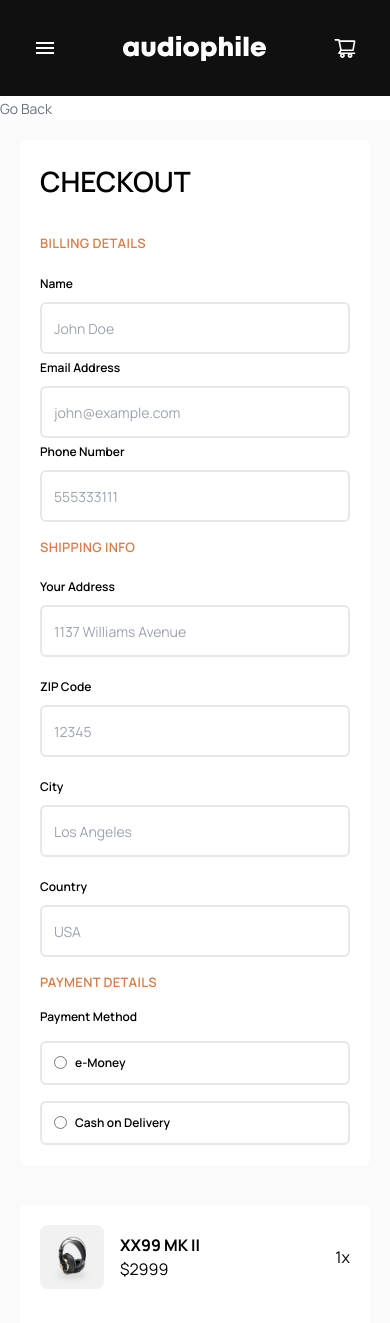
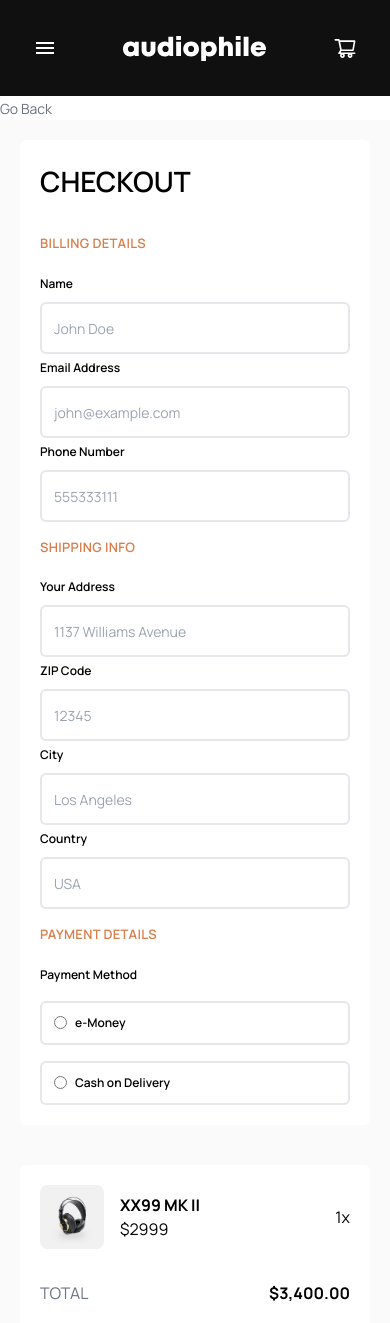
Before and after one commit to Jorstev/audiophile, a React (Vite) app in the folder client/: page /checkout in a window 390 px wide. Shown: the top 1323 px of the page. Built offline with nearby package versions, Linux system fonts and the light colour scheme; no server answers.

Commit message:
WIP(Checkout) - Form responsive for mobile, table and desktop

```diff
--- a/client/src/pages/Checkout.jsx
+++ b/client/src/pages/Checkout.jsx
@@ -67,7 +67,9 @@ function Checkout() {
             <h3 className="text-[13px] font-600 tracking-wide uppercase mb-4 text-[#D87D4A]">
               shipping info
             </h3>
+            <div className="space-y-4 md:grid md:grid-cols-2 md:grid-rows-3 md:items-baseline md:gap-4">
               <Input
+                customStyle="md:col-span-2 md:col-start-1 md:col-end-3"
                 label="Your Address"
                 inputName="address"
                 type="text"
@@ -77,6 +79,7 @@ function Checkout() {
                   message: "Invalid address",
                 }}
               />
+
               <Input
                 label="ZIP Code"
                 inputName="zip"
@@ -97,6 +100,7 @@ function Checkout() {
                   message: "Invalid city name",
                 }}
               />
+
               <Input
                 label="Country"
                 inputName="country"
@@ -107,10 +111,14 @@ function Checkout() {
                   message: "Invalid country name",
                 }}
               />
+            </div>
             <h3 className="text-[13px] font-600 tracking-wide uppercase mb-4 text-[#D87D4A]">
               payment details
             </h3>
-            <label className="mb-2 font-600 text-xs">Payment Method</label>
+            <div className="space-y-4 md:grid md:grid-cols-2 md:grid-rows-2 md:gap-4 md:items-baseline">
+              <label className="mb-2 font-600 text-xs md:row-span-2 md:col-start-1 md:row-start-1">
+                Payment Method
+              </label>
               <label className="flex items-center space-x-2 border-2 w-full p-3 rounded-md outline-none">
                 <input
                   type="radio"
@@ -131,8 +139,10 @@ function Checkout() {
                 />
                 <span className="font-600 text-xs">Cash on Delivery</span>
               </label>
+            </div>
+            {paymentMethod === "eMoney" && (
+              <div className="md:grid md:grid-cols-2 md:gap-4">
                 <AnimatePresence>
-              {paymentMethod === "eMoney" && (
                   <motion.div
                     initial={{ opacity: 0, height: 0 }}
                     animate={{ opacity: 1, height: "auto" }}
@@ -150,10 +160,9 @@ function Checkout() {
                       }}
                     />
                   </motion.div>
-              )}
                 </AnimatePresence>
+
                 <AnimatePresence>
-              {paymentMethod === "eMoney" && (
                   <motion.div
                     initial={{ opacity: 0, height: 0 }}
                     animate={{ opacity: 1, height: "auto" }}
@@ -171,8 +180,9 @@ function Checkout() {
                       }}
                     />
                   </motion.div>
+                </AnimatePresence>
+              </div>
             )}
-            </AnimatePresence>
           </div>
           <div className="flex flex-col p-5 space-y-4 m-5 bg-white rounded-md">
             <CartItem productName="XX99 MK II" price="$2999" counter={false} />
--- a/client/src/ui/Input.tsx
+++ b/client/src/ui/Input.tsx
@@ -12,6 +12,7 @@ interface InputProps {
   type: string;
   placeholder?: string;
   regex: RegExp;
+  customStyle?: string;
 }
 
 function Input({
@@ -20,6 +21,7 @@ function Input({
   regex,
   type,
   placeholder,
+  customStyle,
   ...rest
 }: InputProps) {
   const {
@@ -29,10 +31,10 @@ function Input({
 
   return (
     <>
-      <label className="space-y-2 ">
+      <label className={`space-y-2 ${customStyle}`}>
         <span className="font-600 text-xs">{label}</span>
         <input
-          className="border-2 w-full p-3  rounded-md outline-none placeholder:text-sm"
+          className={`border-2 w-full p-3  rounded-md outline-none placeholder:text-sm`}
           type={type}
           placeholder={placeholder}
           {...register(inputName, {
```
Lines whose indentation alone changed are shown as unchanged.
